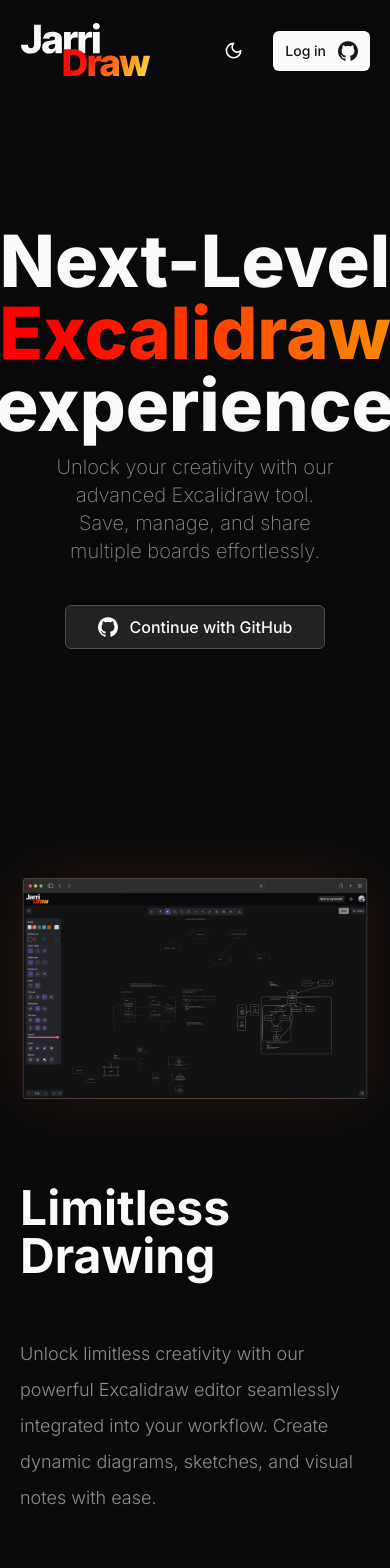
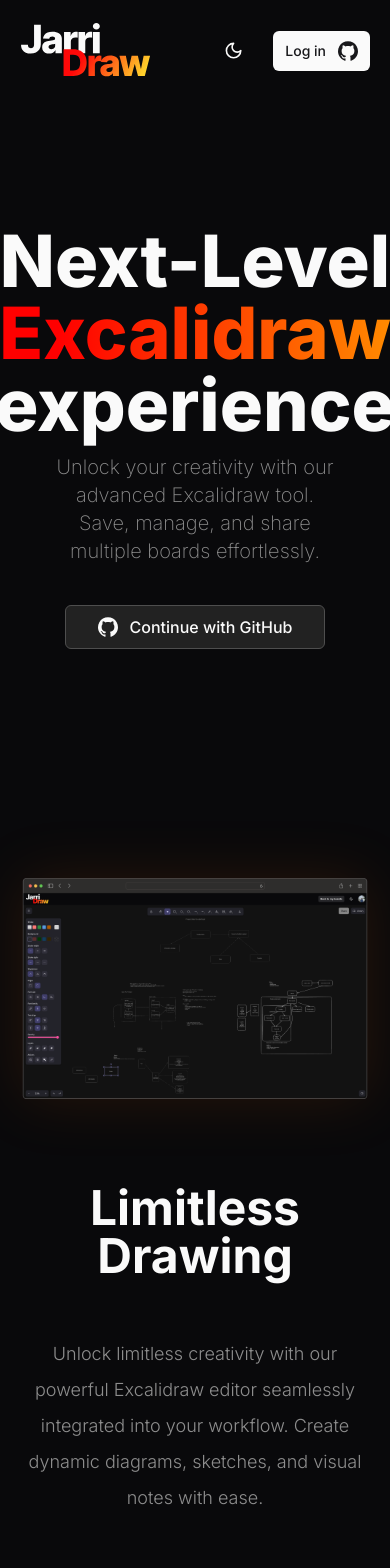
Before and after one commit to jarrisondev/jarriDraw, a Next.js app: page / in a window 390 px wide. Shown: the top 1568 px of the page. Built offline with nearby package versions, Linux system fonts and the light colour scheme; no server answers.

Commit message:
fix responsive in home

```diff
--- a/src/components/Home/homeCard.tsx
+++ b/src/components/Home/homeCard.tsx
@@ -12,9 +12,13 @@
 export default function HomeCard({ title, description, imageUrl, reverse, className }: Props) {
 	return (
 		<div
-			className={cn("flex justify-between items-center gap-16 flex-col md:flex-row", className, {
-				"flex-row-reverse": reverse,
-			})}
+			className={cn(
+				"flex justify-between items-center gap-16 flex-row max-lg:flex-col max-lg:text-center",
+				className,
+				{
+					"flex-row-reverse": reverse,
+				}
+			)}
 		>
 			<Image
 				src={imageUrl}
```
